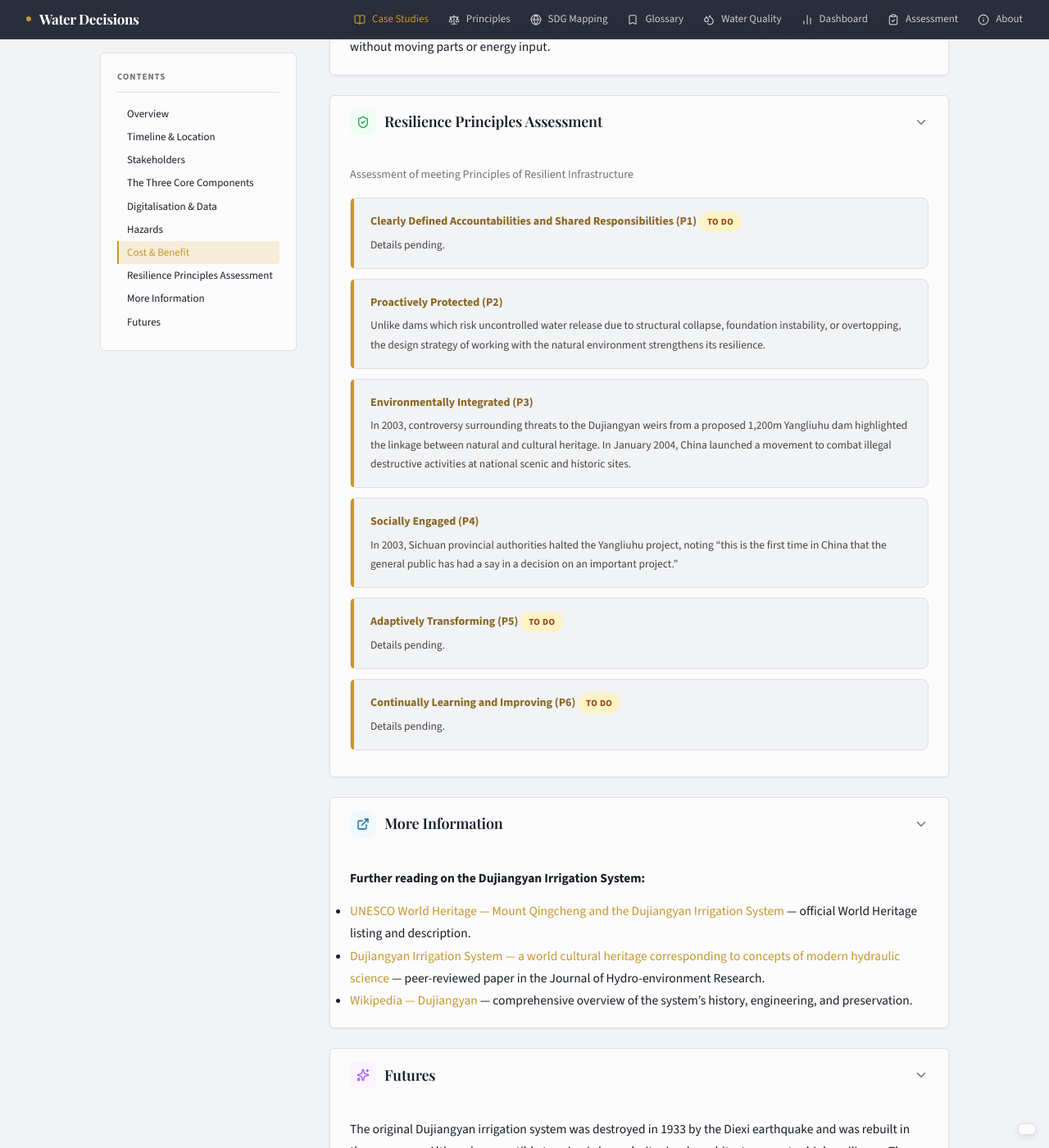
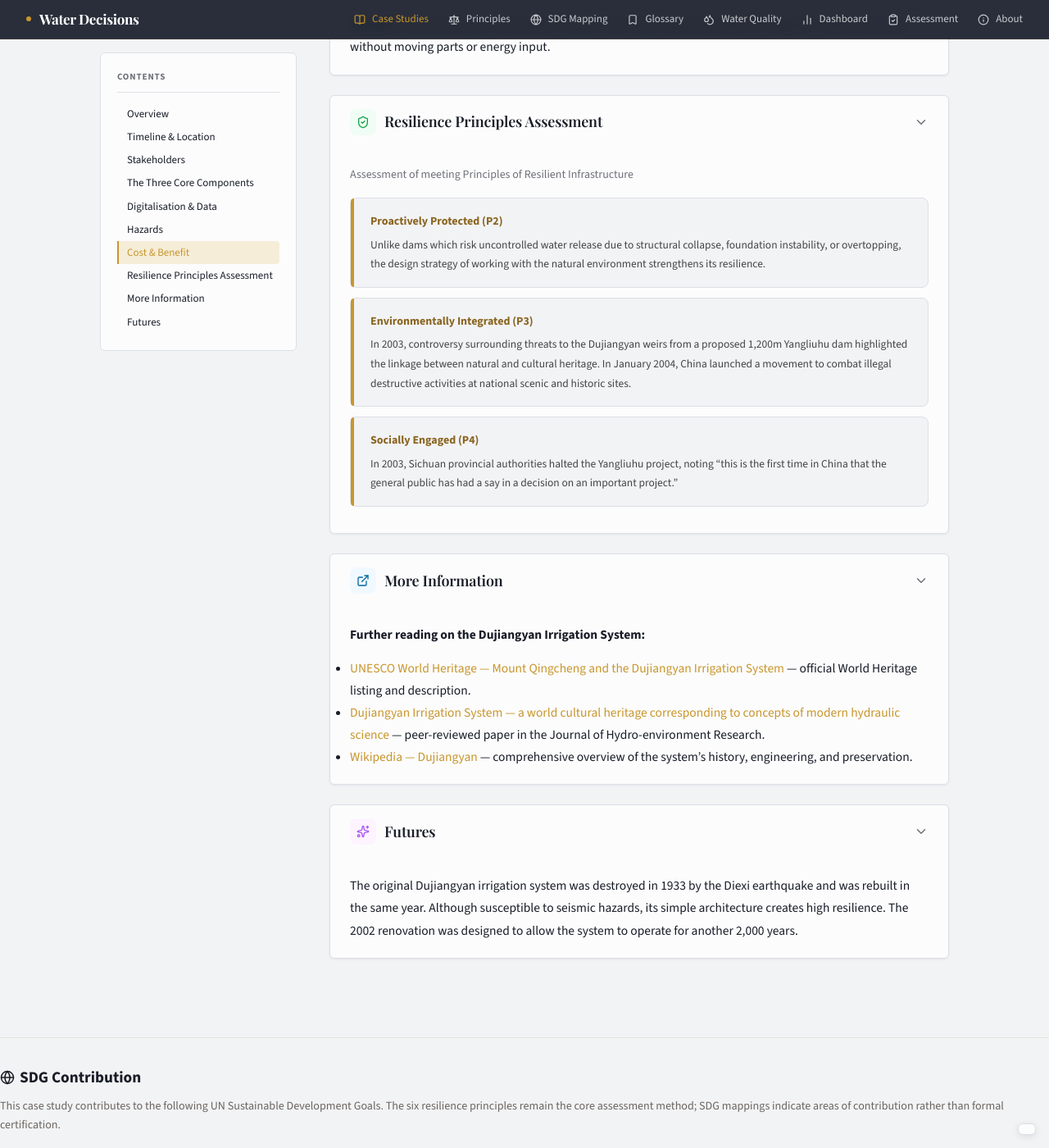
Before and after one commit to visioninglab/waterdecisions, a Jekyll site: the page built from _case_studies/china-hydraulic.md, in a window 1280 px wide and 1400 px high, scrolled down 2833 px. Shown: the whole window at 82% size. Built offline with Jekyll 4.4.1, drawn with Linux system fonts in a browser that asks for light colours.

Commit message:
Remove incomplete todo principle assessments

```diff
--- a/_case_studies/china-hydraulic.md
+++ b/_case_studies/china-hydraulic.md
@@ -116,9 +116,6 @@ sections:
   - id: principles
     type: principles
     assessments:
-      - principle: "Clearly Defined Accountabilities and Shared Responsibilities (P1)"
-        status: todo
-        content: "Details pending."
       - principle: "Proactively Protected (P2)"
         status: done
         content: "Unlike dams which risk uncontrolled water release due to structural collapse, foundation instability, or overtopping, the design strategy of working with the natural environment strengthens its resilience."
@@ -128,13 +125,6 @@ sections:
       - principle: "Socially Engaged (P4)"
         status: done
         content: "In 2003, Sichuan provincial authorities halted the Yangliuhu project, noting &ldquo;this is the first time in China that the general public has had a say in a decision on an important project.&rdquo;"
-      - principle: "Adaptively Transforming (P5)"
-        status: todo
-        content: "Details pending."
-      - principle: "Continually Learning and Improving (P6)"
-        status: todo
-        content: "Details pending."
-
   - id: more-info
     content: |
       **Further reading on the Dujiangyan Irrigation System:**
```
